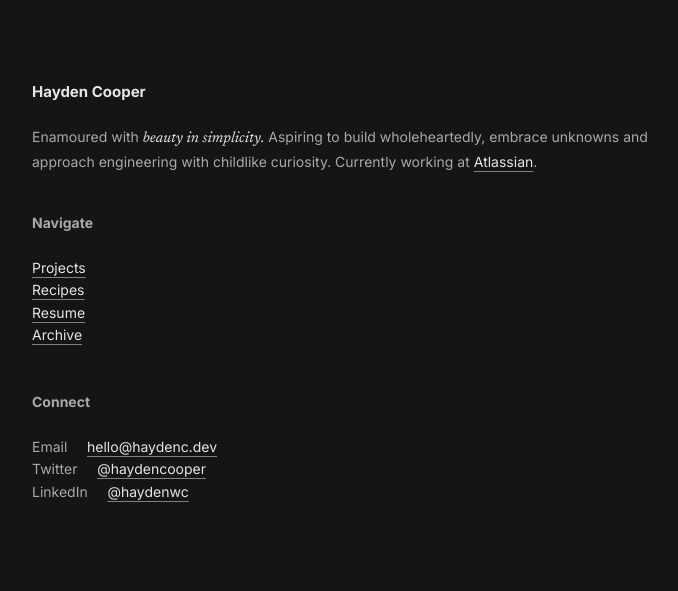
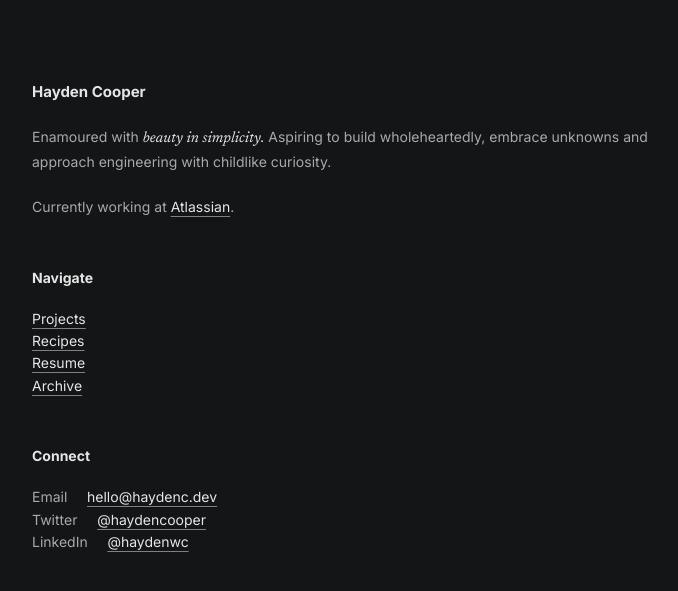
Before and after one commit to haydencooper/haydencooper.github.io, a Jekyll site: the page built from index.md, in a window 1280 px wide. Shown: the top 591 px of the page, without its empty margins (288-966 px from the left). Built offline with Jekyll 4.4.1, drawn with Linux system fonts in a browser that asks for light colours.

Commit message:
modernise

```diff
--- a/_config.yml
+++ b/_config.yml
@@ -5,7 +5,9 @@ url: haydencooper.github.io # root address of the site
 baseurl: "" # subpath of the site, e.g. "/blog" (leave it blank "" if you're site shouldn't use a subpath)
 description: > # description of the site (multiple lines allowed)
   <div id="hayden"><b>Hayden Cooper</b></div><br>
-  Enamoured with <span class="beauty">beauty in simplicity.</span> Aspiring to build wholeheartedly, embrace unknowns and approach engineering with childlike curiosity.  Currently working at <a href="https://atlassian.com">Atlassian</a>. <br>
+  Enamoured with <span class="beauty">beauty in simplicity.</span> Aspiring to build wholeheartedly, embrace unknowns and approach engineering with childlike curiosity.
+  <br> <br>
+  Currently working at <a href="https://atlassian.com">Atlassian</a>.
 
 
 
--- a/_layouts/home.html
+++ b/_layouts/home.html
@@ -5,18 +5,17 @@ layout: default
 
   {%-if site.theme_config.show_description-%}
     <p>{{ site.description }}</p>
-  <br>
   {%-endif-%}
-  <b>Navigate</b> <br> <br>
+  <h4>Navigate</h4>
   <a href="https://haydenc.dev">Projects</a>
   <br>
   <a href="recipes.html">Recipes</a>
   <br>
   <a href="resume.html">Resume</a>
   <br>
-  <a href="archive.html">Archive</a> <br> <br> <br>
-
-  <b>Connect</b> <br> <br>
+  <a href="archive.html">Archive</a>
+  <style>h4 {color: #e5e5e5;}</style>
+  <h4>Connect</h4>
   Email &nbsp; &nbsp;         <a href="mailto:hello@haydenc.dev">hello@haydenc.dev</a> <br>
   Twitter &nbsp; &nbsp;           <a href="https://twitter.com/haydencooper">@haydencooper</a> <br>
   LinkedIn &nbsp; &nbsp;           <a href="https://linkedin.com/in/haydenwc">@haydenwc</a> <br> <br> <br>
--- a/_sass/no-style-please.scss
+++ b/_sass/no-style-please.scss
@@ -35,7 +35,7 @@ body {
 
 .post-meta { text-align: right; }
 
-h2, h3, h4, h5, h6 { margin-top: 3rem; }
+h2, h3, h4, h5, h6 { margin-top: 3rem; color: #e5e5e5; }
 
 hr { margin: 2rem 0; }
 
@@ -70,6 +70,7 @@ table, th, td {
 code {
   color: white;
   background: black;
+  font-family: inter;
 }
 
 div.highlighter-rouge code {
```
